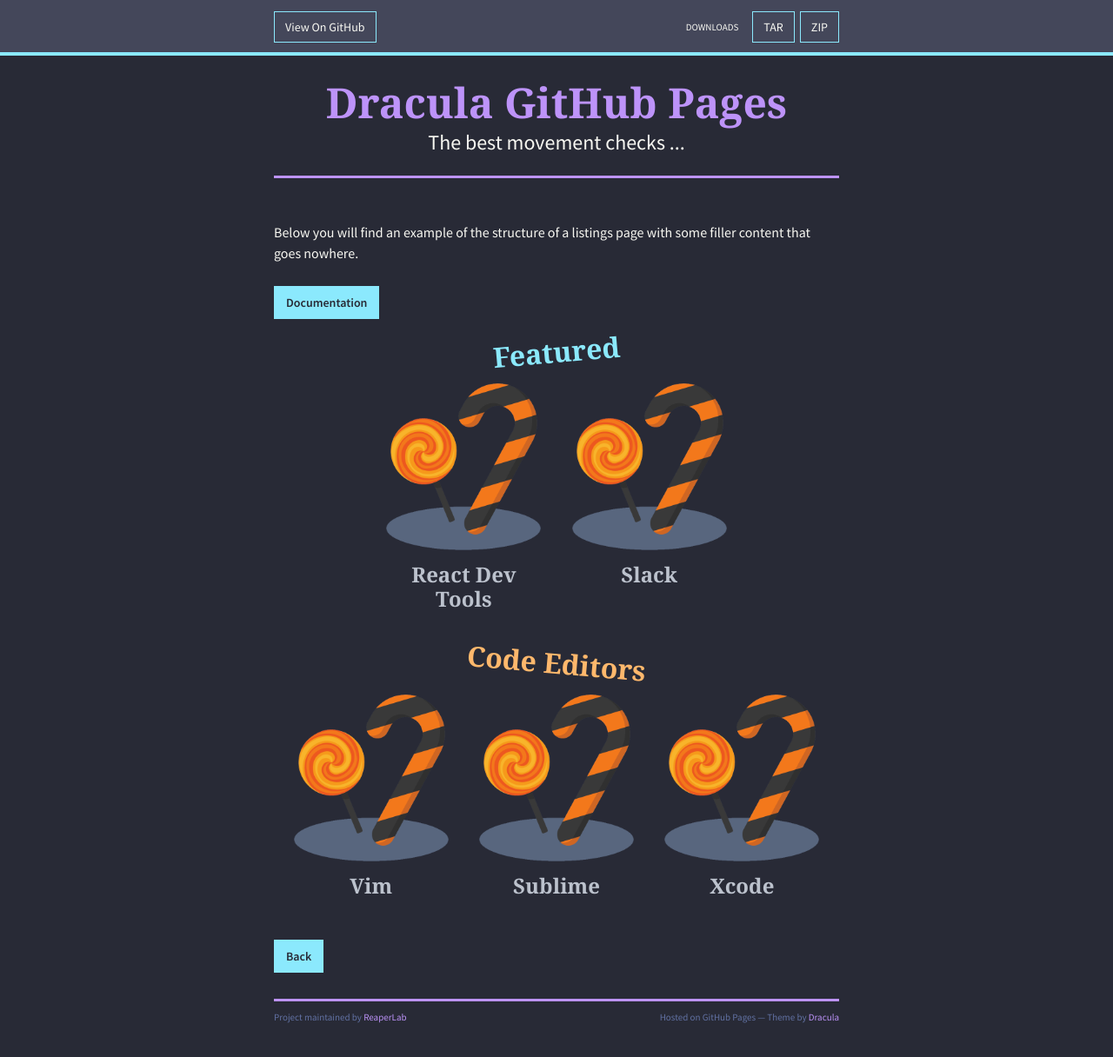
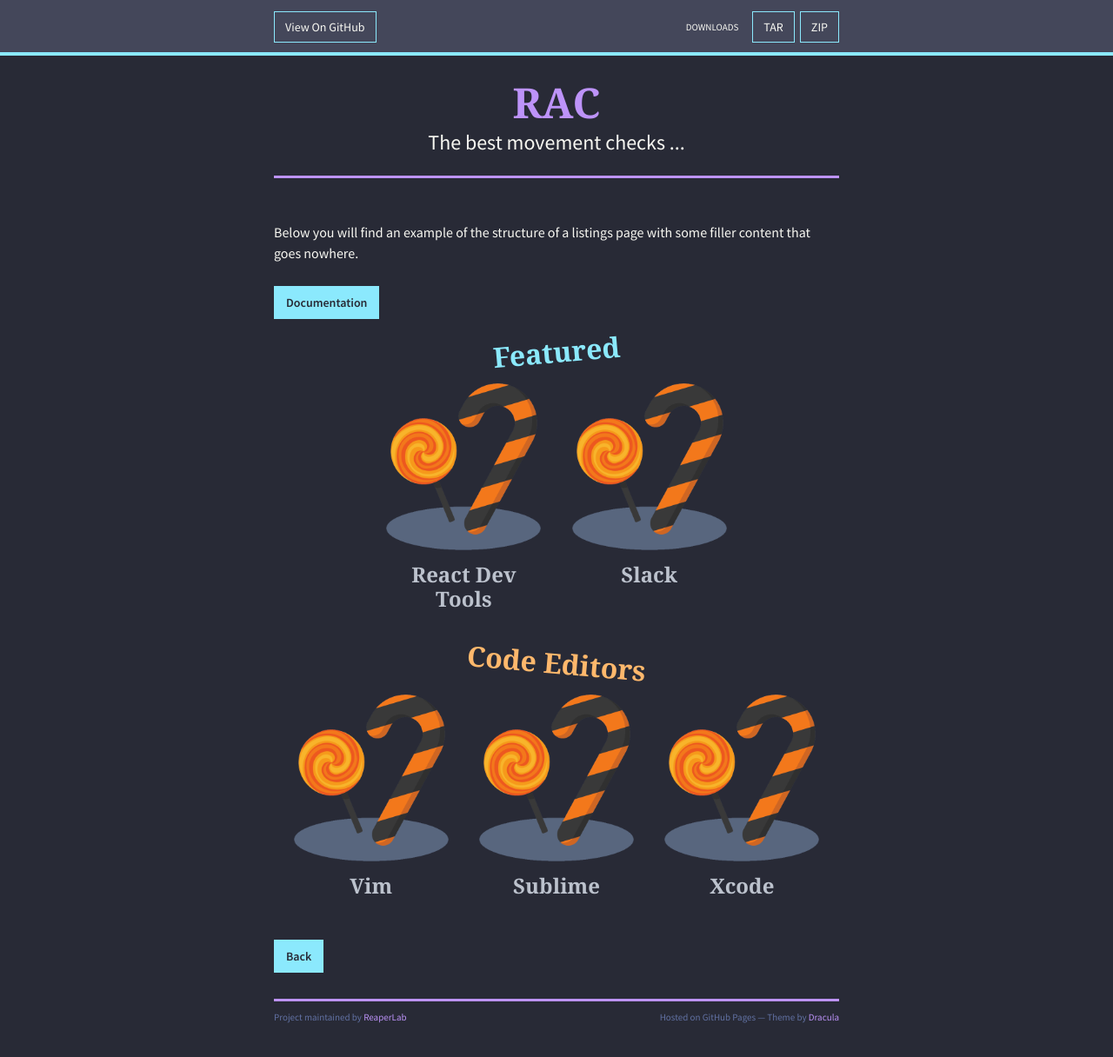
Before and after one commit to ReaperLab/RAC, a Jekyll site: the page built from samples/listings-page.md, in a window 1280 px wide and 1262 px high. Shown: the top 1216 px of the window at 87% size. Built offline with Jekyll 4.4.1, drawn with Linux system fonts in a browser that asks for light colours; nearby versions of some CDN libraries.

Commit message:
Update _config.yml

```diff
--- a/_config.yml
+++ b/_config.yml
@@ -1,5 +1,5 @@
 # SEO Values
-title: Dracula GitHub Pages
+title: RAC
 tagline: The best movement checks ...
 description: The best movement checks ...
 url: https://reaperlab.github.io/RAC/
```
